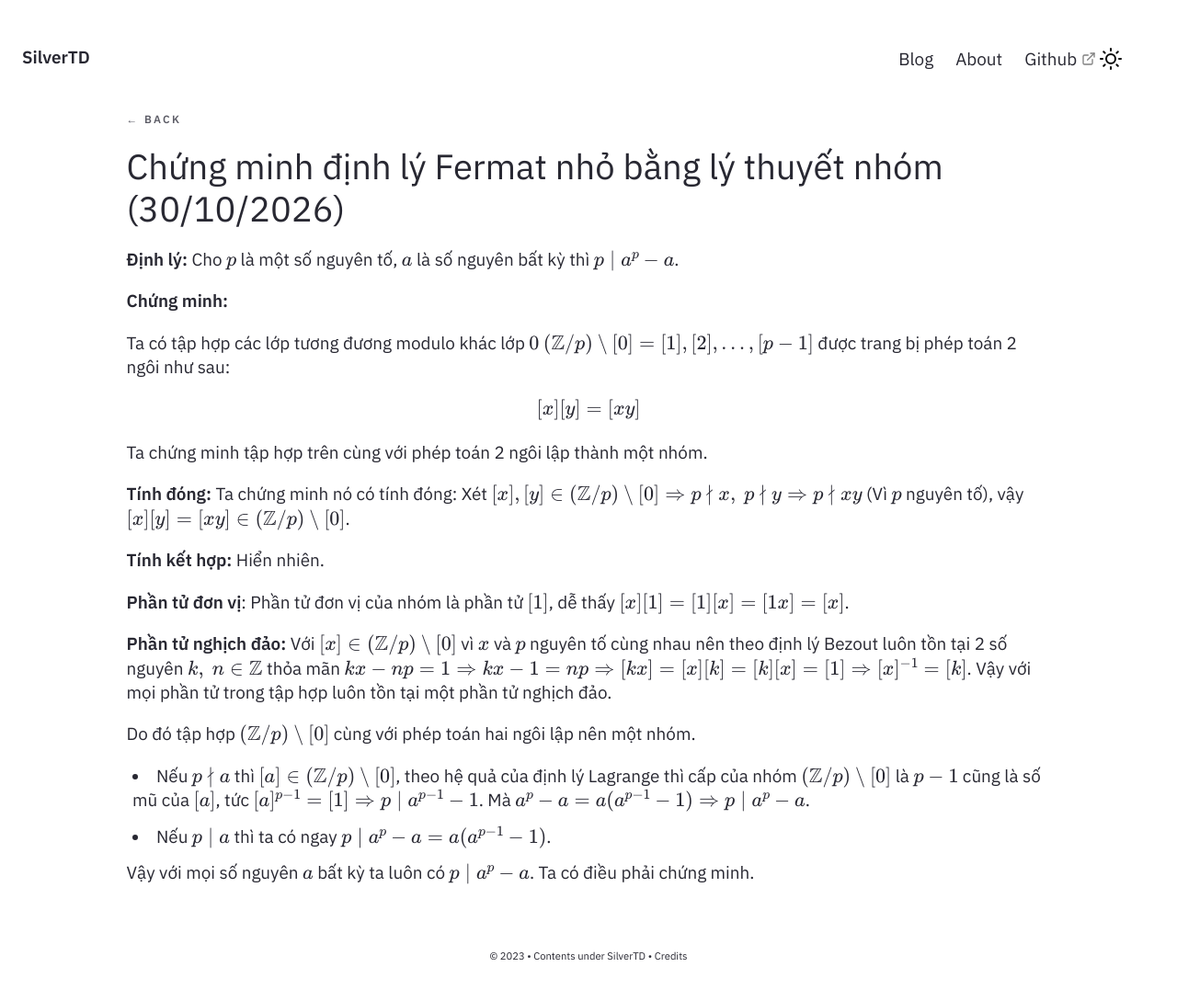
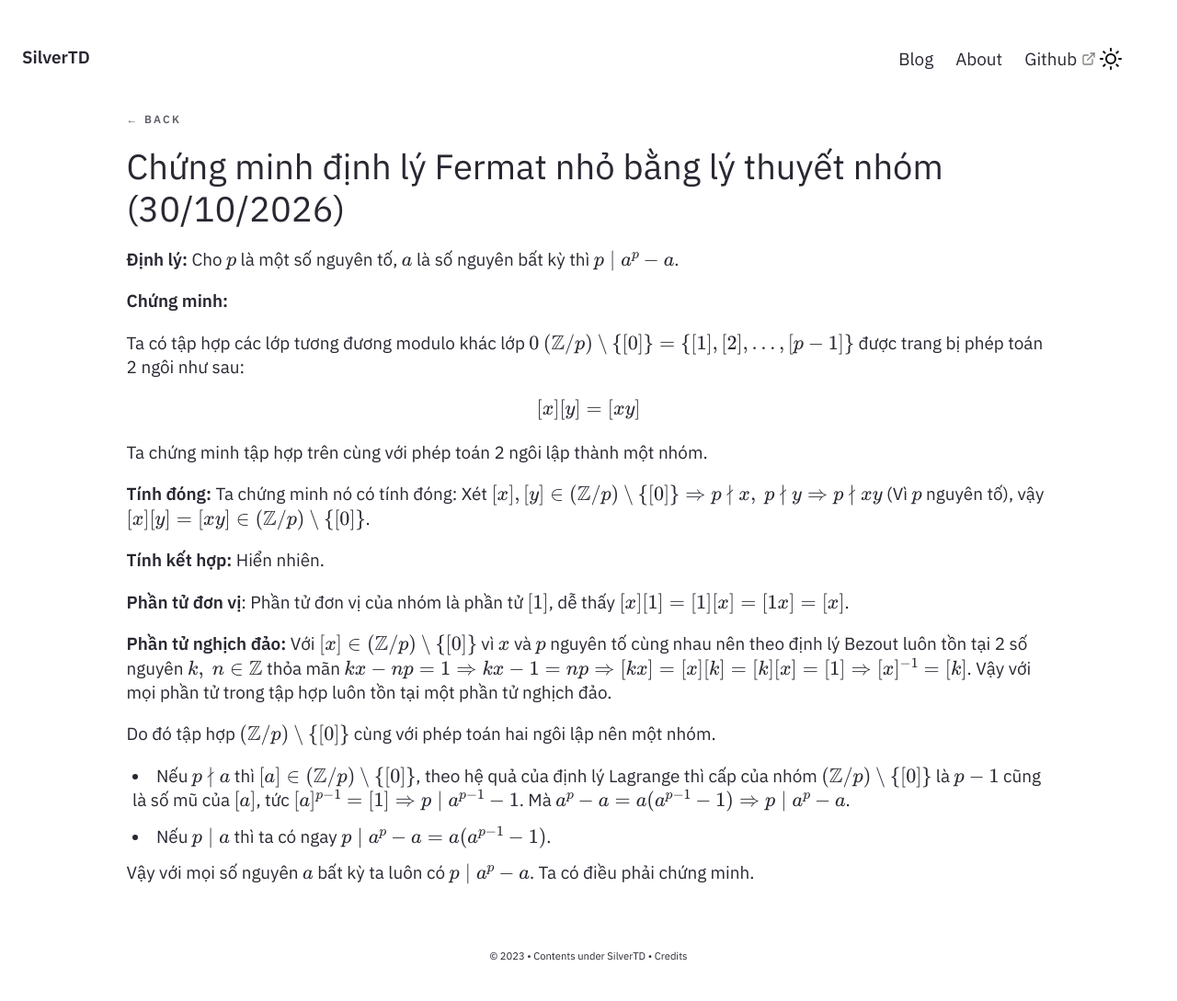
Before and after one commit to SilverTD/SilverTD.github.io, a Jekyll site: the page built from _posts/2026-10-30-Chung-minh-dinh-ly-Fermat-nho-bang-ly-thuyet-nhom.md, in a window 1280 px wide. Shown: the whole page at 92% size. Built offline with Jekyll 4.4.1, drawn with Linux system fonts in a browser that asks for light colours.

Commit message:
Update 2026-10-30-Chung-minh-dinh-ly-Fermat-nho-bang-ly-thuyet-nhom.md

```diff
--- a/_posts/2026-10-30-Chung-minh-dinh-ly-Fermat-nho-bang-ly-thuyet-nhom.md
+++ b/_posts/2026-10-30-Chung-minh-dinh-ly-Fermat-nho-bang-ly-thuyet-nhom.md
@@ -7,7 +7,7 @@ description: Chứng minh định lý Fermat nhỏ bằng lý thuyết nhóm.
 
 **Chứng minh:**
 
-Ta có tập hợp các lớp tương đương modulo khác lớp $0$ $(\mathbb{Z}/p)\setminus\{[0]\} = \{[1], [2], \dots, [p - 1]\}$ được trang bị phép toán 2 ngôi như sau:
+Ta có tập hợp các lớp tương đương modulo khác lớp $0$ $(\mathbb{Z}/p)\setminus\lbrace [0] \rbrace = \lbrace [1], [2], \dots, [p - 1] \rbrace$ được trang bị phép toán 2 ngôi như sau:
 
 $$
 [x][y] = [xy]
@@ -15,17 +15,17 @@ $$
 
 Ta chứng minh tập hợp trên cùng với phép toán 2 ngôi lập thành một nhóm.
 
-**Tính đóng:** Ta chứng minh nó có tính đóng: Xét $[x], [y] \in (\mathbb{Z}/p)\setminus\{[0]\} \Rightarrow p \nmid x, \ p \nmid y \Rightarrow p \nmid xy$ (Vì $p$ nguyên tố), vậy $[x][y] = [xy] \in (\mathbb{Z}/p)\setminus\{[0]\}$.
+**Tính đóng:** Ta chứng minh nó có tính đóng: Xét $[x], [y] \in (\mathbb{Z}/p)\setminus\lbrace [0] \rbrace \Rightarrow p \nmid x, \ p \nmid y \Rightarrow p \nmid xy$ (Vì $p$ nguyên tố), vậy $[x][y] = [xy] \in (\mathbb{Z}/p)\setminus\lbrace [0]\rbrace$.
 
 **Tính kết hợp:** Hiển nhiên.
 
 **Phần tử đơn vị**: Phần tử đơn vị của nhóm là phần tử $[1]$, dễ thấy $[x][1] = [1][x] = [1x] = [x]$.
 
-**Phần tử nghịch đảo:** Với $[x] \in (\mathbb{Z}/p)\setminus\{[0]\}$ vì $x$ và $p$ nguyên tố cùng nhau nên theo định lý Bezout luôn tồn tại 2 số nguyên $k, \ n \in \mathbb{Z}$ thỏa mãn $kx - np = 1 \Rightarrow kx - 1 = np \Rightarrow [kx] = [x][k] = [k][x] = [1] \Rightarrow [x]^{-1} = [k]$. Vậy với mọi phần tử trong tập hợp luôn tồn tại một phần tử nghịch đảo.
+**Phần tử nghịch đảo:** Với $[x] \in (\mathbb{Z}/p)\setminus\lbrace [0] \rbrace$ vì $x$ và $p$ nguyên tố cùng nhau nên theo định lý Bezout luôn tồn tại 2 số nguyên $k, \ n \in \mathbb{Z}$ thỏa mãn $kx - np = 1 \Rightarrow kx - 1 = np \Rightarrow [kx] = [x][k] = [k][x] = [1] \Rightarrow [x]^{-1} = [k]$. Vậy với mọi phần tử trong tập hợp luôn tồn tại một phần tử nghịch đảo.
 
-Do đó tập hợp $(\mathbb{Z}/p)\setminus\{[0]\}$ cùng với phép toán hai ngôi lập nên một nhóm.
+Do đó tập hợp $(\mathbb{Z}/p)\setminus\lbrace [0] \rbrace$ cùng với phép toán hai ngôi lập nên một nhóm.
 
-- Nếu $p \nmid a$ thì $[a] \in (\mathbb{Z}/p)\setminus\{[0]\}$, theo hệ quả của định lý Lagrange thì cấp của nhóm $(\mathbb{Z}/p)\setminus\{[0]\}$ là $p - 1$ cũng là số mũ của $[a]$, tức $[a]^{p - 1} = [1] \Rightarrow p \mid a^{p - 1} - 1$. Mà $a^p - a = a(a^{p - 1} - 1) \Rightarrow p \mid a^p - a$.
+- Nếu $p \nmid a$ thì $[a] \in (\mathbb{Z}/p)\setminus\lbrace [0] \rbrace$, theo hệ quả của định lý Lagrange thì cấp của nhóm $(\mathbb{Z}/p)\setminus\lbrace [0] \rbrace$ là $p - 1$ cũng là số mũ của $[a]$, tức $[a]^{p - 1} = [1] \Rightarrow p \mid a^{p - 1} - 1$. Mà $a^p - a = a(a^{p - 1} - 1) \Rightarrow p \mid a^p - a$.
 - Nếu $p \mid a$ thì ta có ngay $p \mid a^p -a = a(a^{p-1} - 1)$.
 
 Vậy với mọi số nguyên $a$ bất kỳ ta luôn có $p \mid a^p - a$. Ta có điều phải chứng minh.
```
